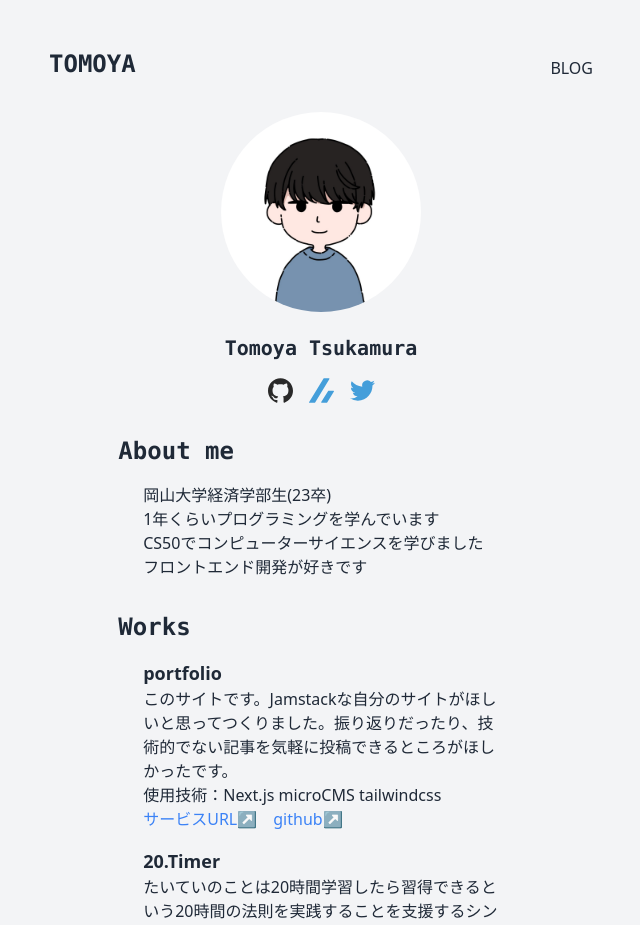
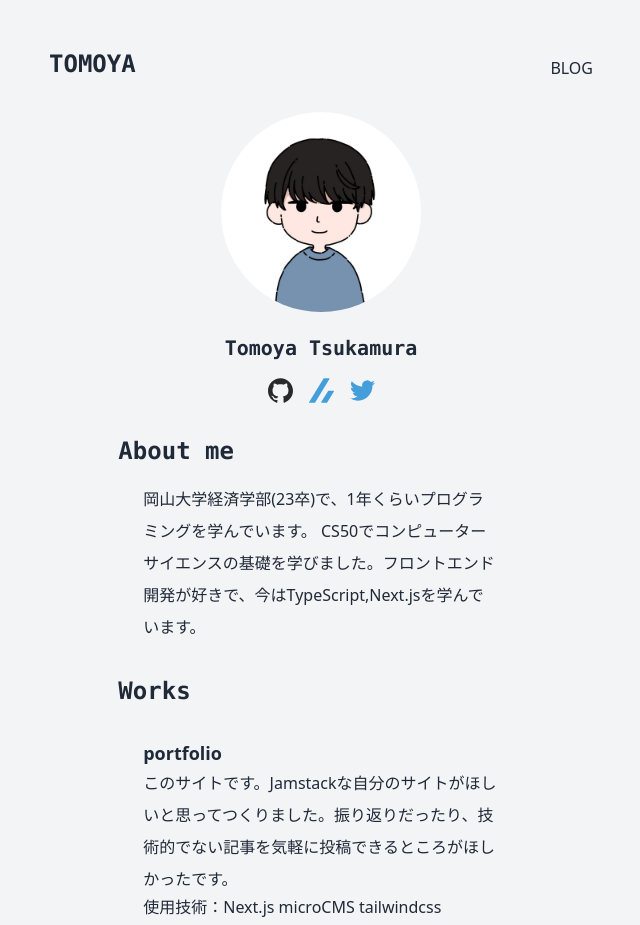
Before and after one commit to tsux-ssbu/jamstack-blog, a Next.js app: page / in a window 1280 px wide. Shown: the top 925 px of the page, without its empty margins (319-959 px from the left). Built offline with nearby package versions, Linux system fonts and the light colour scheme.

Commit message:
💄 細かい調整

```diff
--- a/src/components/About/index.jsx
+++ b/src/components/About/index.jsx
@@ -3,12 +3,10 @@ export const About = () => {
     <div className="flex flex-col justify-center items-center mt-8">
       <h1 className="self-start ml-0 font-mono md:ml-16">About me</h1>
       <div className="mt-4 w-11/12 md:w-8/12">
-        <ul>
-          <li>岡山大学経済学部生(23卒)</li>
-          <li>1年くらいプログラミングを学んでいます</li>
-          <li>CS50でコンピューターサイエンスを学びました</li>
-          <li>フロントエンド開発が好きです</li>
-        </ul>
+        <p>
+          岡山大学経済学部(23卒)で、1年くらいプログラミングを学んでいます。
+          CS50でコンピューターサイエンスの基礎を学びました。フロントエンド開発が好きで、今はTypeScript,Next.jsを学んでいます。
+        </p>
       </div>
     </div>
   );
--- a/src/components/Works/index.jsx
+++ b/src/components/Works/index.jsx
@@ -46,17 +46,17 @@ export const Works = () => {
       <div className="w-11/12 md:w-8/12">
         {PRODUCT_ITEMS.map((product) => {
           return (
-            <div key={product.title} className="mt-4 ">
+            <div key={product.title} className="mt-8 ">
               <h3 className="text-lg font-semibold">{product.title}</h3>
               <p className="">{product.discription}</p>
-              <span>
+              <span className="mt-2">
                 使用技術：
                 {product.lang.map((item) => {
                   return item + "  ";
                 })}
               </span>
 
-              <div>
+              <div className="mt-2">
                 <Link href={product.url}>
                   <a
                     target="_blank"
--- a/src/styles/globals.css
+++ b/src/styles/globals.css
@@ -12,4 +12,7 @@
   h2 {
     @apply text-xl font-bold;
   }
+  p {
+    @apply leading-loose;
+  }
 }
```
